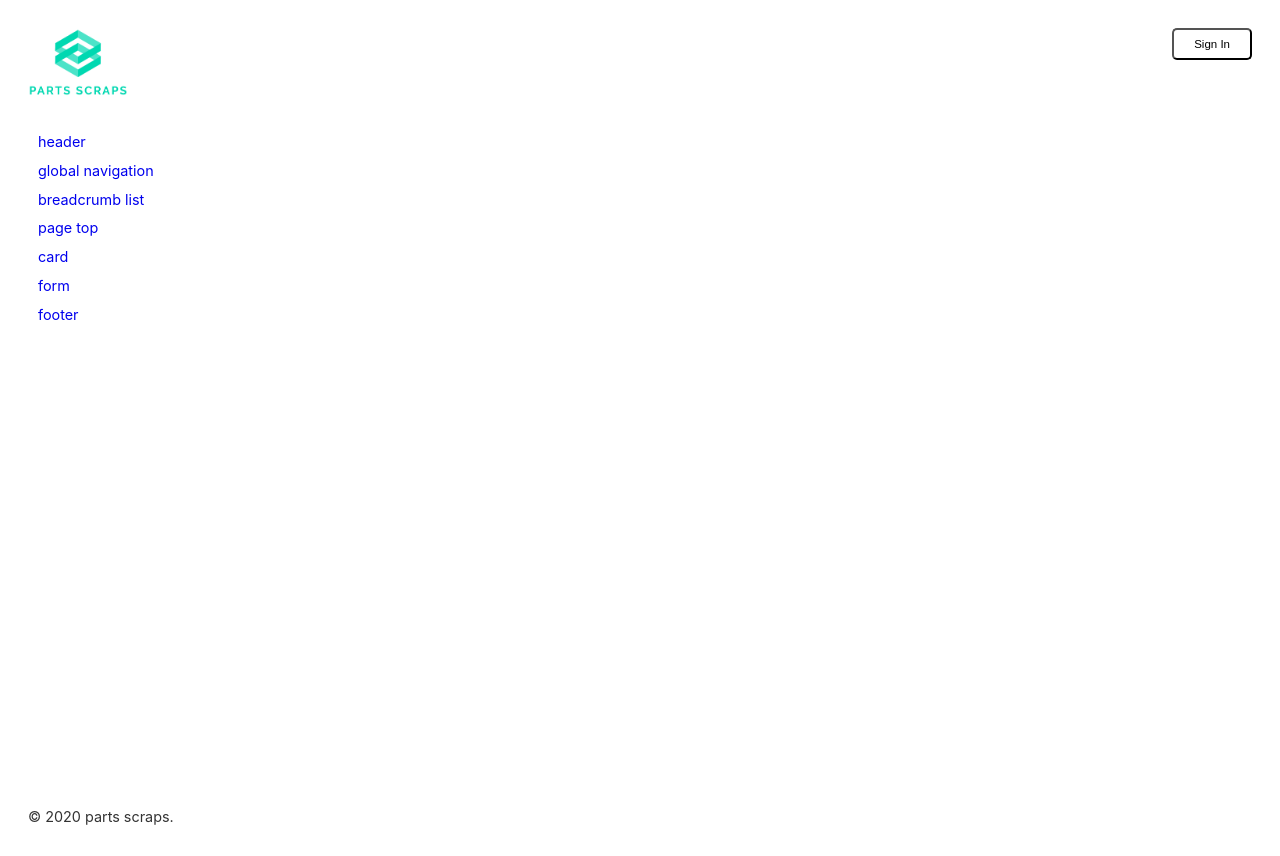
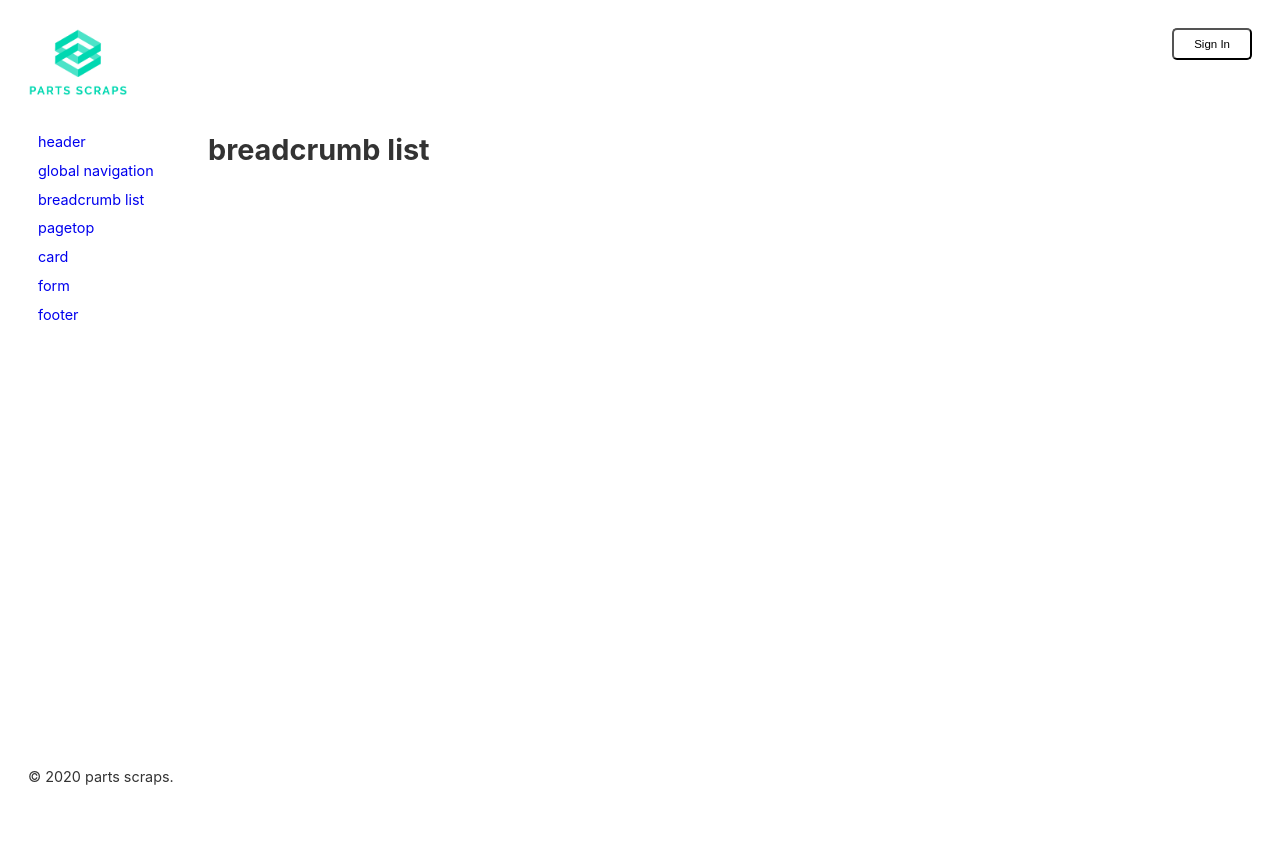
Before and after one commit to heureux-kun/parts-scraps, a Nuxt app: page /parts/breadcrumb-list in a window 1280 px wide. After the commit the page ends 816 px from the top, so only its background shows below. Built offline with nearby package versions, Linux system fonts and the light colour scheme; no server answers; the database is empty.

Commit message:
カテゴリ別ページを作成

```diff
--- a/assets/sass/common.scss
+++ b/assets/sass/common.scss
@@ -40,7 +40,8 @@ article, aside, canvas, details, figcaption, figure,
 footer, header, hgroup, menu, nav, section, summary,
 time, mark, audio, video{
 	margin:0px;
-	padding:0px;
+  padding:0px;
+  box-sizing: border-box;
 }
 ul { list-style:none; }
 
@@ -219,6 +220,7 @@ aside{
 }
 main{
   grid-area: 2 / 2 / 3 / 3;
+  padding: 0 10px 0 30px;
 }
 footer{
   grid-area: 3 / 1 / 4 / 3;
--- a/components/shared/navigation.vue
+++ b/components/shared/navigation.vue
@@ -3,7 +3,9 @@
     <nav id="Category">
       <ul>
         <li v-for="category in categories" :key="category.id">
-          <a :href="category.link">{{ category.name }}</a>
+          <nuxt-link :to="'/parts/'+category.link">
+            {{ category.name }}
+          </nuxt-link>
         </li>
       </ul>
     </nav>
@@ -15,13 +17,13 @@ export default {
   data () {
     return {
       categories: [
-        { name: 'header', link: '#' },
-        { name: 'global navigation', link: '#' },
-        { name: 'breadcrumb list', link: '#' },
-        { name: 'page top', link: '#' },
-        { name: 'card', link: '#' },
-        { name: 'form', link: '#' },
-        { name: 'footer', link: '#' }
+        { id: 1, name: 'header', link: 'header' },
+        { id: 2, name: 'global navigation', link: 'global-navigation' },
+        { id: 3, name: 'breadcrumb list', link: 'breadcrumb-list' },
+        { id: 4, name: 'pagetop', link: 'pagetop' },
+        { id: 5, name: 'card', link: 'card' },
+        { id: 6, name: 'form', link: 'form' },
+        { id: 7, name: 'footer', link: 'footer' }
       ]
     }
   }
--- /dev/null
+++ b/pages/parts/breadcrumb-list.vue
@@ -0,0 +1,14 @@
+<template>
+  <div>
+    <h1 class="title">
+      breadcrumb list
+    </h1>
+  </div>
+</template>
+
+<script>
+
+export default {
+
+}
+</script>
--- /dev/null
+++ b/pages/parts/card.vue
@@ -0,0 +1,14 @@
+<template>
+  <div>
+    <h1 class="title">
+      card
+    </h1>
+  </div>
+</template>
+
+<script>
+
+export default {
+
+}
+</script>
--- /dev/null
+++ b/pages/parts/footer.vue
@@ -0,0 +1,14 @@
+<template>
+  <div>
+    <h1 class="title">
+      footer
+    </h1>
+  </div>
+</template>
+
+<script>
+
+export default {
+
+}
+</script>
--- /dev/null
+++ b/pages/parts/form.vue
@@ -0,0 +1,14 @@
+<template>
+  <div>
+    <h1 class="title">
+      form
+    </h1>
+  </div>
+</template>
+
+<script>
+
+export default {
+
+}
+</script>
--- /dev/null
+++ b/pages/parts/global-navigation.vue
@@ -0,0 +1,14 @@
+<template>
+  <div>
+    <h1 class="title">
+      global navigation
+    </h1>
+  </div>
+</template>
+
+<script>
+
+export default {
+
+}
+</script>
--- /dev/null
+++ b/pages/parts/header.vue
@@ -0,0 +1,56 @@
+<template>
+  <div id="Content">
+    <h1 class="title">
+      header
+    </h1>
+    <ul class="itemsWrapper">
+      <li v-for="item in getItmesHeader" :key="item.id">
+        <img v-bind:src="item.downloadUrl">
+      </li>
+    </ul>
+  </div>
+</template>
+
+<script>
+export default {
+  components: {
+    // Item
+  },
+  data () {
+    return {
+      categories: [
+        { id: 1, name: 'header', link: 'header' },
+        { id: 2, name: 'global navigation', link: 'global-navigation' },
+        { id: 3, name: 'breadcrumb list', link: 'breadcrumb-list' },
+        { id: 4, name: 'pagetop', link: 'pagetop' },
+        { id: 5, name: 'card', link: 'card' },
+        { id: 6, name: 'form', link: 'form' },
+        { id: 7, name: 'footer', link: 'footer' }
+      ],
+      items: []
+    }
+  },
+  computed: {
+    getItmesHeader () {
+      return this.$store.getters['items/itemsHeader']
+    }
+  },
+  created () {
+    this.$store.dispatch('items/fetchItemsHeader')
+  },
+  methods: {
+  }
+}
+</script>
+
+<style lang="scss" scoped>
+.itemsWrapper{
+  display: flex;
+  flex-wrap: wrap;
+  justify-content: space-between;
+  li{
+    flex-basis: 300px;
+    margin-bottom: 20px;
+  }
+}
+</style>
--- /dev/null
+++ b/pages/parts/pagetop.vue
@@ -0,0 +1,14 @@
+<template>
+  <div>
+    <h1 class="title">
+      pagetop
+    </h1>
+  </div>
+</template>
+
+<script>
+
+export default {
+
+}
+</script>
--- a/store/items.js
+++ b/store/items.js
@@ -15,6 +15,9 @@ export const state = () => ({
 export const getters = {
   items: (state) => {
     return state.items
+  },
+  itemsHeader: (state) => {
+    return state.itemsHeader
   }
 }
 
@@ -34,7 +37,7 @@ export const mutations = {
  actions
 ======================= */
 export const actions = {
-  // 最初のitemの取得 ========================
+  // itemの取得 ========================
   fetchItems({ commit }) {
     const bucketName = 'parts-scraps.appspot.com'
     const db = firebase.firestore()
@@ -56,18 +59,18 @@ export const actions = {
         })
         commit('setItems', itemArray)
       })
-
-    /* header */
+  },
+  // headerの取得 ========================
+  fetchItemsHeader({ commit }) {
+    const bucketName = 'parts-scraps.appspot.com'
+    const db = firebase.firestore()
     const itemArrayHeader = []
     db.collection('item')
-      .where('category', '==', '6')
+      .where('category', '==', '3')
       .get()
-      // .then((snapshot) => {
-      //   snapshot.forEach(doc => commit('setItems', doc.data()))
-      // })
       .then((querySnapshot) => {
         querySnapshot.forEach((doc) => {
-          itemArray.push({
+          itemArrayHeader.push({
             id: doc.id,
             downloadUrl: 'https://firebasestorage.googleapis.com/v0/b/' + bucketName + '/o/' + encodeURIComponent('images/parts/' + doc.data().image) + '?alt=media&token=',
             // downloadUrl: doc.data().image,
@@ -75,6 +78,7 @@ export const actions = {
             ...doc.data()
           })
         })
+        console.log(itemArrayHeader)
         commit('setItemsHeader', itemArrayHeader)
       })
   },
```
